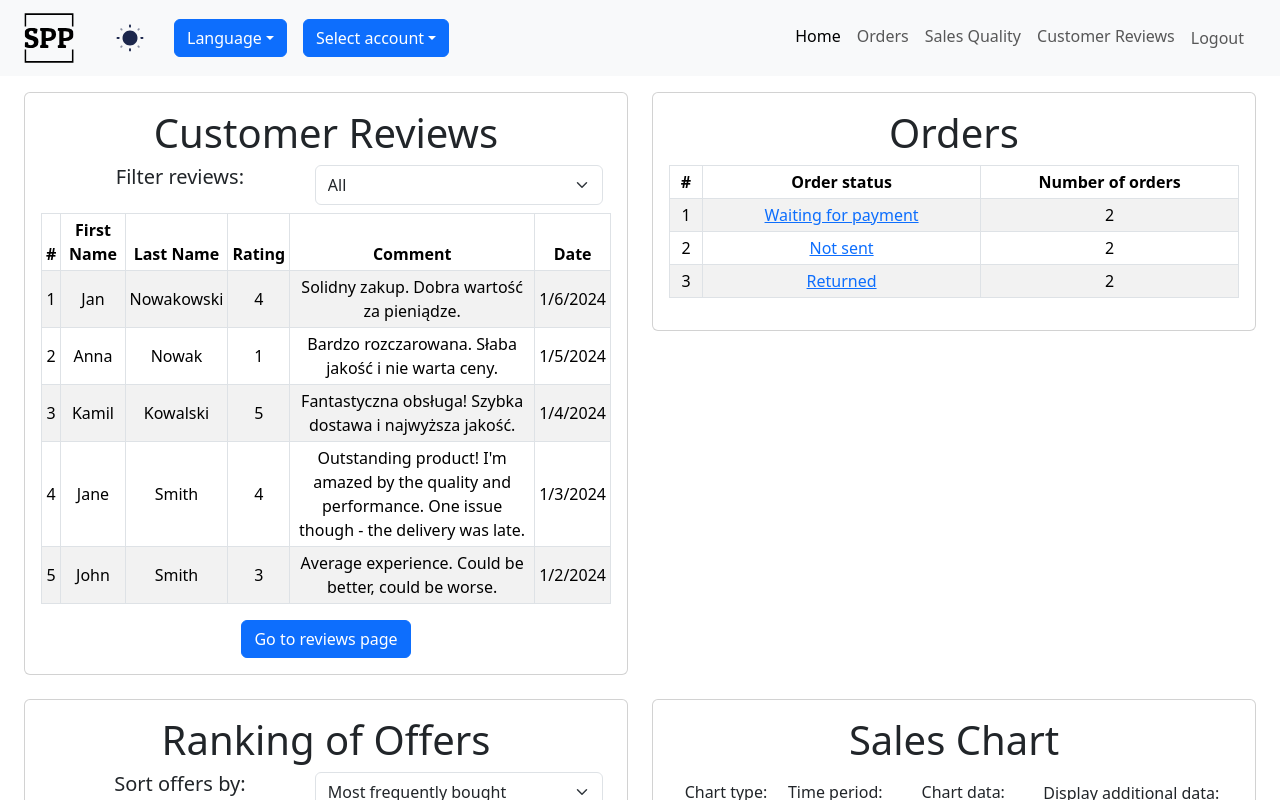
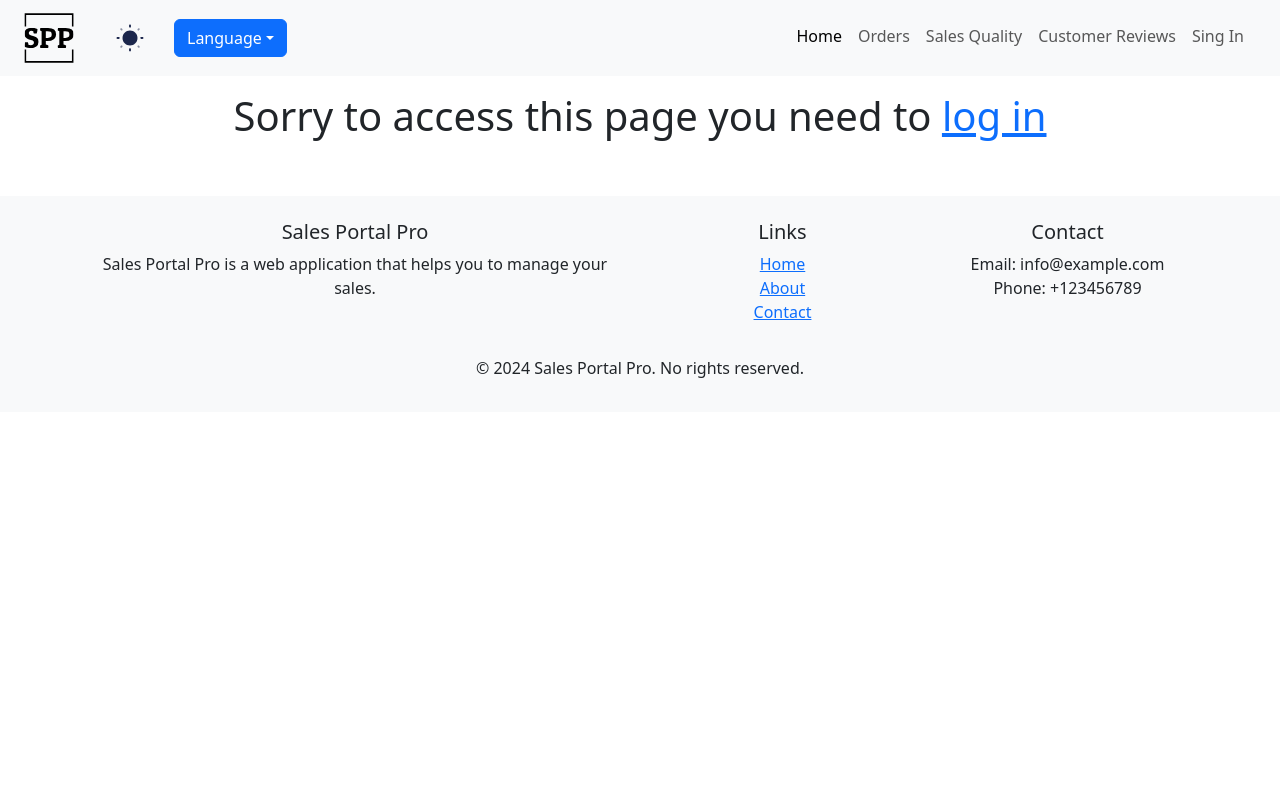
Before and after one commit to ehpop/SellersDashboard, a React (Create React App) app in the folder frontend/: page /home in a window 1280 px wide. Shown: the top 800 px of the page. Built offline with nearby package versions, Linux system fonts and the light colour scheme.

Commit message:
removed test values

```diff
--- a/frontend/src/providers/AuthProvider.tsx
+++ b/frontend/src/providers/AuthProvider.tsx
@@ -2,12 +2,9 @@ import {useState} from "react";
 import AuthContext from "../context/AuthContext";
 
 const AuthProvider = ({children}: any) => {
-    //TODO: set to false
-    const [auth, setAuth] = useState<boolean>(true);
-    //TODO: set to null
-    const [account, setAccount] = useState<string | null>('gameseller@spp.com');
-    //TODO: set to null
-    const [user, setUser] = useState<string | null>('gameseller@spp.com');
+    const [auth, setAuth] = useState<boolean>(false);
+    const [account, setAccount] = useState<string | null>(null);
+    const [user, setUser] = useState<string | null>(null);
 
     return (
         <AuthContext.Provider value={{auth, setAuth, user, setUser, account, setAccount}}>
```
